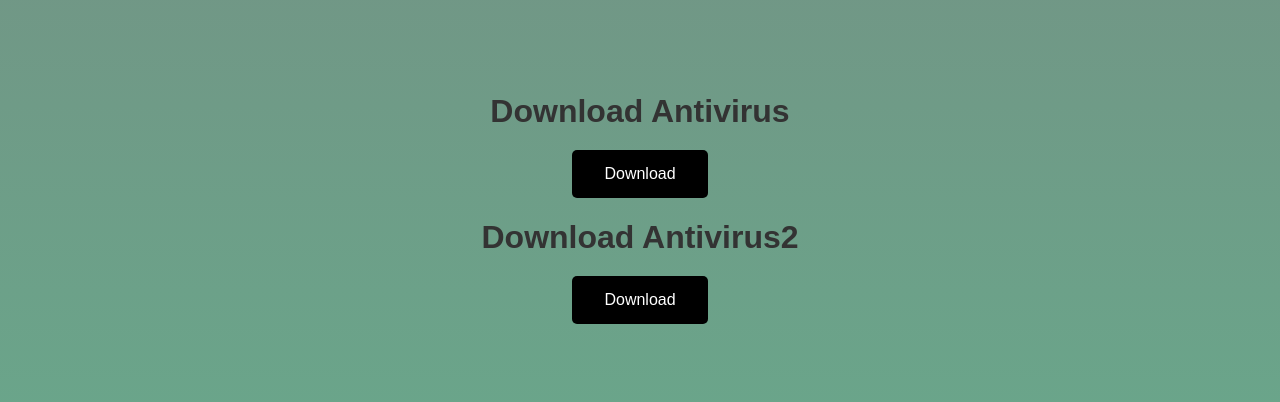
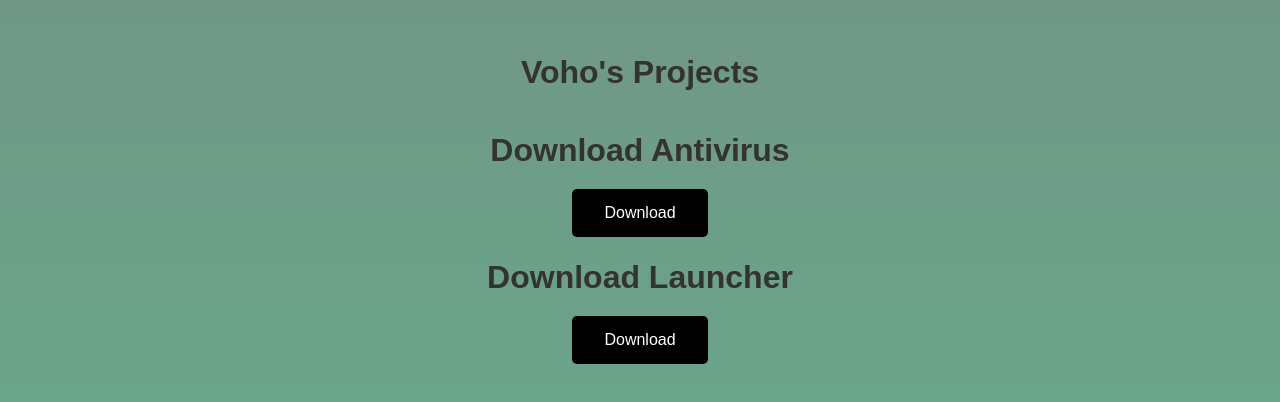
Before and after one commit to macv12334/my_website, a plain HTML site: page index.html in a window 1280 px wide. Shown: the part 202-604 px from the top of the page. Drawn offline with Linux system fonts and the light colour scheme.

Commit message:
index.html

```diff
--- a/index.html
+++ b/index.html
@@ -34,14 +34,14 @@ button {
 </style>
 </head>
 <body>
-
+<h1>Voho's Projects</h1>
 <h1>Download Antivirus</h1>
 <a href="antivirus.txt" download="antivirus.txt">
   <button>Download</button>
 </a>
 
-<h1>Download Antivirus2</h1>
-<a href="antivirus2.txt" download="antivirus2.txt">
+<h1>Download Launcher</h1>
+<!-- <a href="Launcher.txt" download="Launcher.txt"> -->
   <button>Download</button>
 </a>
 
```
